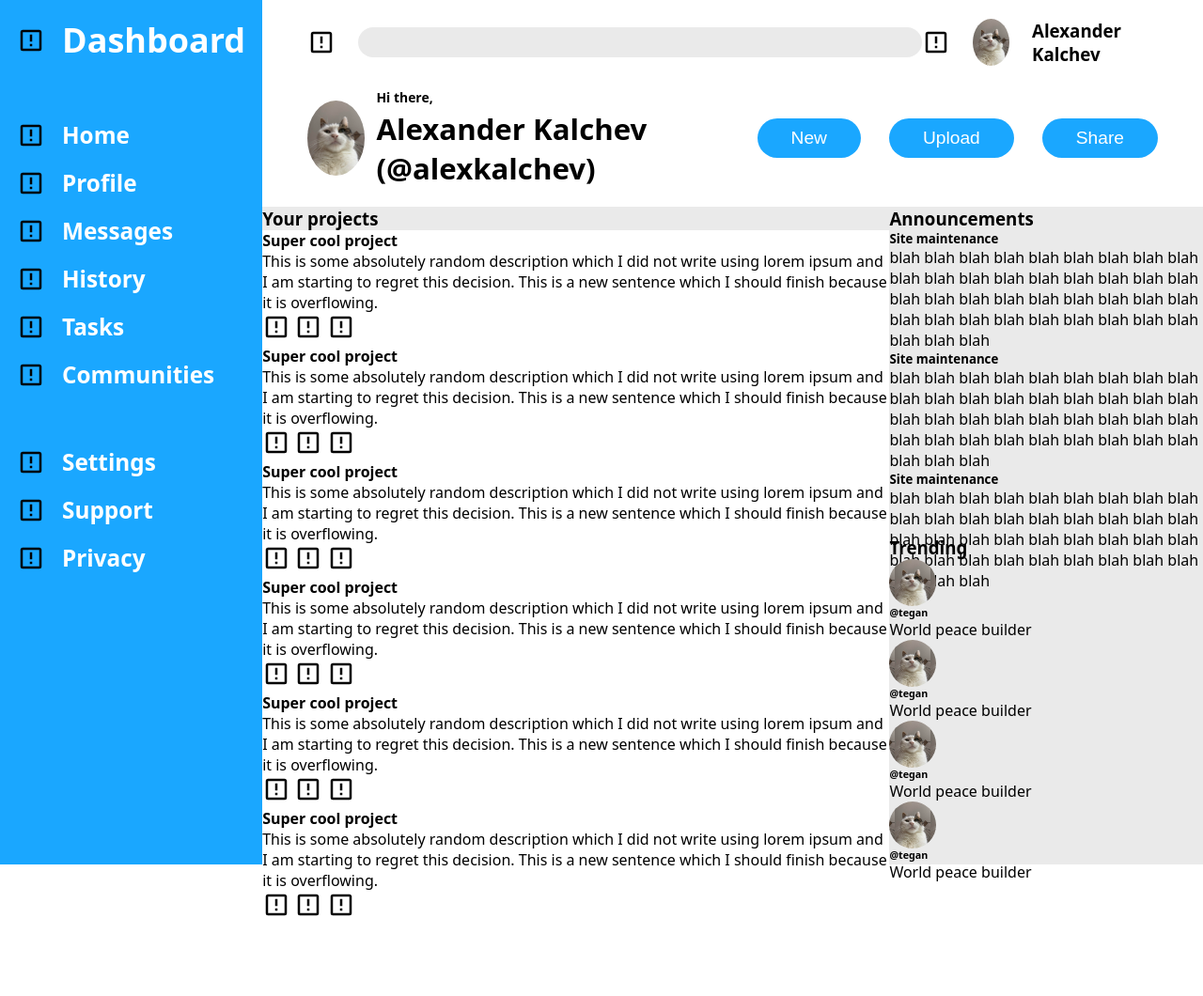
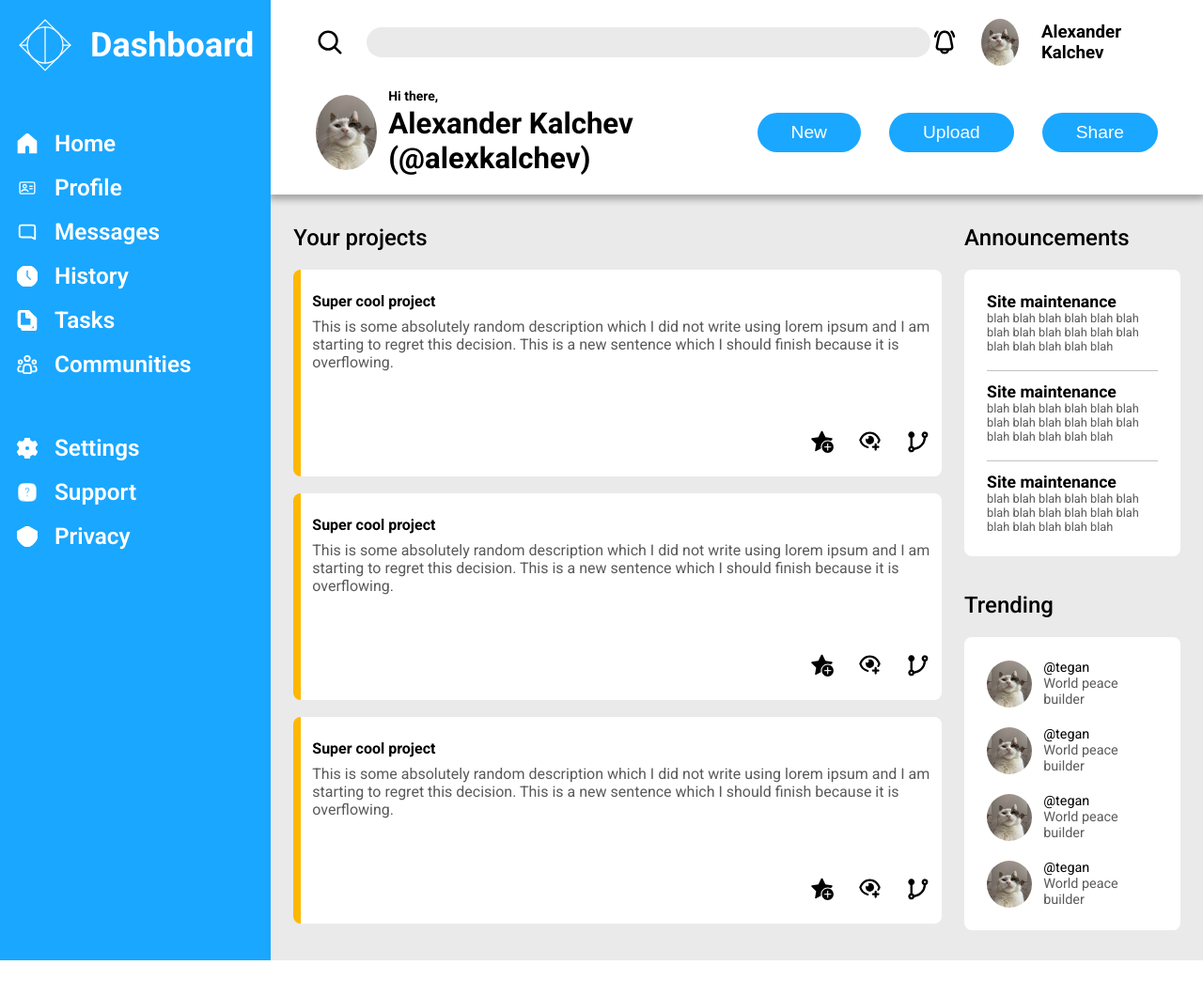
Before and after one commit to alexanderkalchev/admin-dashboard, a plain HTML site: page index.html in a window 1280 px wide. Shown: the whole page at 94% size. Before the commit the page ends 983 px from the top, so only its background shows below. Drawn offline with Linux system fonts and the light colour scheme; a web font is replaced by a local one.

Commit message:
I give up in making it responsive

```diff
--- a/index.html
+++ b/index.html
@@ -5,51 +5,57 @@
     <meta name="viewport" content="width=device-width, initial-scale=1.0" />
     <title>Admin Dashboard</title>
     <link rel="stylesheet" href="style.css" />
+    <link rel="preconnect" href="https://fonts.googleapis.com" />
+    <link rel="preconnect" href="https://fonts.gstatic.com" crossorigin />
+    <link
+      href="https://fonts.googleapis.com/css2?family=Lato:ital,wght@0,100;0,300;0,400;0,700;0,900;1,100;1,300;1,400;1,700;1,900&family=Roboto:ital,wght@0,100..900;1,100..900&family=SN+Pro:ital,wght@0,200..900;1,200..900&display=swap"
+      rel="stylesheet"
+    />
   </head>
   <body>
     <div class="container">
       <div class="sidebar">
         <div class="logo">
-          <img src="./icons/placeholder.svg" alt="logo" />
+          <img src="./icons/icon.svg" alt="logo" />
           <h2>Dashboard</h2>
         </div>
         <div class="tabs">
           <div class="tab">
-            <img src="./icons/placeholder.svg" alt="" />
+            <img src="./icons/home.svg" alt="" />
             <h3>Home</h3>
           </div>
           <div class="tab">
-            <img src="./icons/placeholder.svg" alt="" />
+            <img src="./icons/id.svg" alt="" />
             <h3>Profile</h3>
           </div>
           <div class="tab">
-            <img src="./icons/placeholder.svg" alt="" />
+            <img src="./icons/msg.svg" alt="" />
             <h3>Messages</h3>
           </div>
           <div class="tab">
-            <img src="./icons/placeholder.svg" alt="" />
+            <img src="./icons/clock.svg" alt="" />
             <h3>History</h3>
           </div>
           <div class="tab">
-            <img src="./icons/placeholder.svg" alt="" />
+            <img src="./icons/files.svg" alt="" />
             <h3>Tasks</h3>
           </div>
           <div class="tab">
-            <img src="./icons/placeholder.svg" alt="" />
+            <img src="./icons/people.svg" alt="" />
             <h3>Communities</h3>
           </div>
         </div>
         <div class="settings">
           <div class="tab">
-            <img src="./icons/placeholder.svg" alt="" />
+            <img src="./icons/cog.svg" alt="" />
             <h3>Settings</h3>
           </div>
           <div class="tab">
-            <img src="./icons/placeholder.svg" alt="" />
+            <img src="./icons/question.svg" alt="" />
             <h3>Support</h3>
           </div>
           <div class="tab">
-            <img src="./icons/placeholder.svg" alt="" />
+            <img src="./icons/shield.svg" alt="" />
             <h3>Privacy</h3>
           </div>
         </div>
@@ -57,11 +63,11 @@
       <div class="nav">
         <div class="searchbar">
           <div class="left">
-            <img src="./icons/placeholder.svg" alt="" />
+            <img src="./icons/search.svg" alt="" />
             <input type="text" />
           </div>
           <div class="right">
-            <img src="./icons/placeholder.svg" alt="" />
+            <img src="./icons/bell.svg" alt="" />
             <div class="pfp"></div>
             <h3>Alexander Kalchev</h3>
           </div>
@@ -86,87 +92,51 @@
           <h3>Your projects</h3>
           <div class="projects-grid">
             <div class="project">
+              <div class="text">
                 <h4>Super cool project</h4>
                 <p>
-                This is some absolutely random description which I did not write
-                using lorem ipsum and I am starting to regret this decision.
-                This is a new sentence which I should finish because it is
-                overflowing.
+                  This is some absolutely random description which I did not
+                  write using lorem ipsum and I am starting to regret this
+                  decision. This is a new sentence which I should finish because
+                  it is overflowing.
                 </p>
+              </div>
               <div class="actions">
-                <img src="./icons/placeholder.svg" alt="" />
-                <img src="./icons/placeholder.svg" alt="" />
-                <img src="./icons/placeholder.svg" alt="" />
+                <img src="./icons/starr.svg" alt="" />
+                <img src="./icons/eye.svg" alt="" />
+                <img src="./icons/branch.svg" alt="" />
               </div>
             </div>
             <div class="project">
+              <div class="text">
                 <h4>Super cool project</h4>
                 <p>
-                This is some absolutely random description which I did not write
-                using lorem ipsum and I am starting to regret this decision.
-                This is a new sentence which I should finish because it is
-                overflowing.
+                  This is some absolutely random description which I did not
+                  write using lorem ipsum and I am starting to regret this
+                  decision. This is a new sentence which I should finish because
+                  it is overflowing.
                 </p>
+              </div>
               <div class="actions">
-                <img src="./icons/placeholder.svg" alt="" />
-                <img src="./icons/placeholder.svg" alt="" />
-                <img src="./icons/placeholder.svg" alt="" />
+                <img src="./icons/starr.svg" alt="" />
+                <img src="./icons/eye.svg" alt="" />
+                <img src="./icons/branch.svg" alt="" />
               </div>
             </div>
             <div class="project">
+              <div class="text">
                 <h4>Super cool project</h4>
                 <p>
-                This is some absolutely random description which I did not write
-                using lorem ipsum and I am starting to regret this decision.
-                This is a new sentence which I should finish because it is
-                overflowing.
+                  This is some absolutely random description which I did not
+                  write using lorem ipsum and I am starting to regret this
+                  decision. This is a new sentence which I should finish because
+                  it is overflowing.
                 </p>
+              </div>
               <div class="actions">
-                <img src="./icons/placeholder.svg" alt="" />
-                <img src="./icons/placeholder.svg" alt="" />
-                <img src="./icons/placeholder.svg" alt="" />
-              </div>
-            </div>
-            <div class="project">
-              <h4>Super cool project</h4>
-              <p>
-                This is some absolutely random description which I did not write
-                using lorem ipsum and I am starting to regret this decision.
-                This is a new sentence which I should finish because it is
-                overflowing.
-              </p>
-              <div class="actions">
-                <img src="./icons/placeholder.svg" alt="" />
-                <img src="./icons/placeholder.svg" alt="" />
-                <img src="./icons/placeholder.svg" alt="" />
-              </div>
-            </div>
-            <div class="project">
-              <h4>Super cool project</h4>
-              <p>
-                This is some absolutely random description which I did not write
-                using lorem ipsum and I am starting to regret this decision.
-                This is a new sentence which I should finish because it is
-                overflowing.
-              </p>
-              <div class="actions">
-                <img src="./icons/placeholder.svg" alt="" />
-                <img src="./icons/placeholder.svg" alt="" />
-                <img src="./icons/placeholder.svg" alt="" />
-              </div>
-            </div>
-            <div class="project">
-              <h4>Super cool project</h4>
-              <p>
-                This is some absolutely random description which I did not write
-                using lorem ipsum and I am starting to regret this decision.
-                This is a new sentence which I should finish because it is
-                overflowing.
-              </p>
-              <div class="actions">
-                <img src="./icons/placeholder.svg" alt="" />
-                <img src="./icons/placeholder.svg" alt="" />
-                <img src="./icons/placeholder.svg" alt="" />
+                <img src="./icons/starr.svg" alt="" />
+                <img src="./icons/eye.svg" alt="" />
+                <img src="./icons/branch.svg" alt="" />
               </div>
             </div>
           </div>
@@ -178,24 +148,21 @@
               <h5>Site maintenance</h5>
               <p>
                 blah blah blah blah blah blah blah blah blah blah blah blah blah
-                blah blah blah blah blah blah blah blah blah blah blah blah blah
-                blah blah blah blah blah blah blah blah blah blah blah blah blah
+                blah blah blah blah
               </p>
             </div>
             <div class="announcement">
               <h5>Site maintenance</h5>
               <p>
                 blah blah blah blah blah blah blah blah blah blah blah blah blah
-                blah blah blah blah blah blah blah blah blah blah blah blah blah
-                blah blah blah blah blah blah blah blah blah blah blah blah blah
+                blah blah blah blah
               </p>
             </div>
             <div class="announcement">
               <h5>Site maintenance</h5>
               <p>
                 blah blah blah blah blah blah blah blah blah blah blah blah blah
-                blah blah blah blah blah blah blah blah blah blah blah blah blah
-                blah blah blah blah blah blah blah blah blah blah blah blah blah
+                blah blah blah blah
               </p>
             </div>
           </div>
--- a/style.css
+++ b/style.css
@@ -4,8 +4,8 @@
     box-sizing: border-box;
 }
 
-body{
-    font-family: system-ui, -apple-system, BlinkMacSystemFont, 'Segoe UI', Roboto, Oxygen, Ubuntu, Cantarell, 'Open Sans', 'Helvetica Neue', sans-serif;
+body,html{
+    font-family: "Roboto", system-ui, -apple-system, BlinkMacSystemFont, 'Segoe UI', Roboto, Oxygen, Ubuntu, Cantarell, 'Open Sans', 'Helvetica Neue', sans-serif;
 }
 
 img{
@@ -24,7 +24,6 @@ img{
 .container{
     display:grid;
     grid-template-columns: 1fr 5fr;
-    grid-template-rows: auto 1fr;
 }
 
 .sidebar{
@@ -37,6 +36,7 @@ img{
     gap:60px;
     justify-content: flex-start;
     padding:18px;
+    height:100%;
 }
 
 .sidebar h3{
@@ -49,8 +49,16 @@ img{
     gap:18px;
 }
 
+.logo img{
+    width:60px;
+}
+
 .tab{
     font-size:1.3rem;
+}
+
+.tab > img{
+    width:22px;
 }
 
 .logo{
@@ -73,6 +81,17 @@ img{
     grid-row:1 / 2;
     grid-column: 2 /3;
     padding:20px 48px;
+    position:relative;
+}
+
+.nav::after{
+    width:100%;
+    content:"";
+    position:absolute;
+    box-shadow: black 0px 0px 10px 3px;
+    bottom:0;
+    left:0px;
+    z-index: -1;
 }
 
 .nav .searchbar{
@@ -145,8 +164,11 @@ img{
 .main{
     background-color:rgba(212, 212, 212, 0.493);
     display: grid;
-    grid-template-columns: 2fr 1fr;
-    grid-template-rows:repeat(2, 350px);
+    grid-template-columns: 3fr 1fr;
+    gap:38px 24px;
+    padding:32px 24px;
+    grid-template-rows: auto 100%;
+    min-height:100%;
 }
 
 .main .projects{
@@ -166,9 +188,92 @@ img{
 
 .projects .projects-grid{
     display:grid;
-    grid-template-columns: repeat(auto-fit, minmax(400px, 1fr));
+    grid-template-columns: repeat(auto-fit, minmax(350px, 1fr));
+    max-height: 95vh;
+    gap:18px;
 }
 
 .project{
     background-color:white;
+    display: flex;
+    flex-direction: column;
+    align-items: flex-start;
+    justify-content: space-between;
+    padding:24px 12px;
+    border-left:8px solid rgb(255, 183, 0);
+    border-radius:8px;
+    height:220px;
 }
+
+.project p{
+    color:rgb(90, 90, 90);
+    margin-top:8px;
+}
+
+.project .actions{
+    align-self:flex-end;
+    margin-top: 20px;
+    display: flex;
+    gap:24px;
+}
+
+.project .actions img{
+    width:27px;
+}
+
+.announcements .announcements-grid{
+    display:flex;
+    flex-direction: column;
+    background-color: white;
+    justify-content: center;
+    align-items: flex-start;
+    padding: 24px;
+    border-radius: 8px;
+    gap:12px;
+}
+
+.announcements .announcements-grid > .announcement:not(.announcement:last-child){
+    border-bottom:1px solid rgb(194, 194, 194);
+    padding-bottom:18px;
+}
+
+.announcements-grid p{
+    font-size:0.8rem;
+    color:rgb(90, 90, 90);
+}
+
+.announcements-grid h5{
+    font-size:1.1rem;
+    margin-bottom:px;
+}
+
+.trending .trending-grid{
+    display:flex;
+    flex-direction: column;
+    background-color:white;
+    border-radius: 8px;
+    padding:24px;
+    gap:20px;
+}
+
+.trending .trending-grid .trend{
+    display: flex;
+    align-items: center;
+    gap:12px;
+}
+
+.trend .text h6{
+    font-weight: normal;
+    font-size:0.9rem;
+}
+
+.trend .text p{
+    font-size:0.9rem;
+    color:rgb(90, 90, 90);
+}
+
+.announcements > h3, .projects > h3, .trending > h3{
+    margin-bottom: 20px;
+    font-size:1.5rem;
+    font-weight: 500;
+}
```
Also changed, not shown: icons/bell.svg (added), icons/branch.svg (added), icons/clock.svg (added), icons/cog.svg (added), icons/eye.svg (added), icons/files.svg (added), icons/home.svg (added), icons/icon.svg (added), icons/id.svg (added), icons/msg.svg (added), icons/people.svg (added), icons/question.svg (added), icons/search.svg (added), icons/shield.svg (added), 1 more files. Lines whose indentation alone changed are shown as unchanged.
